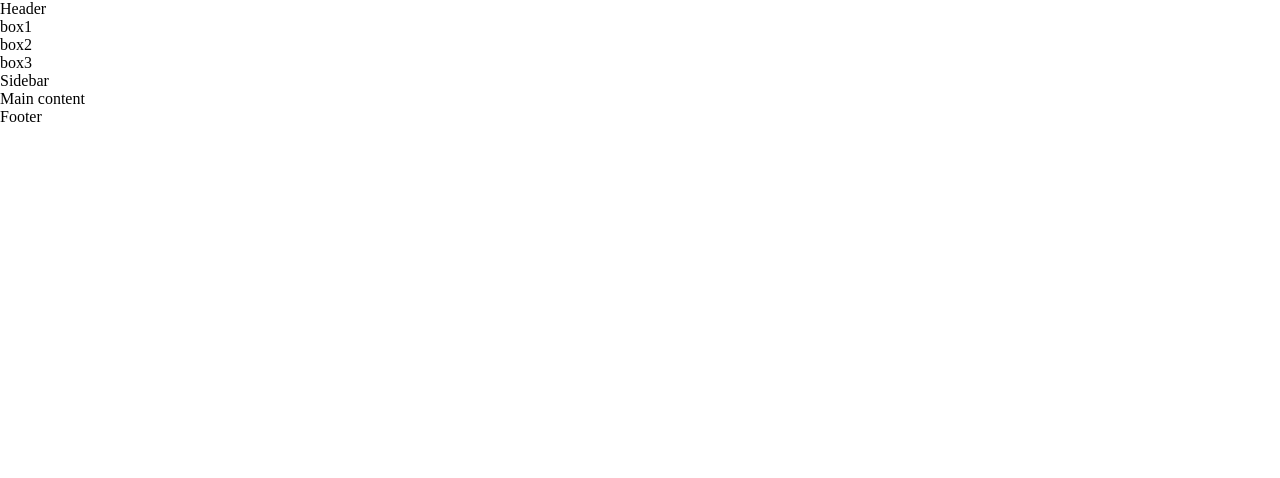
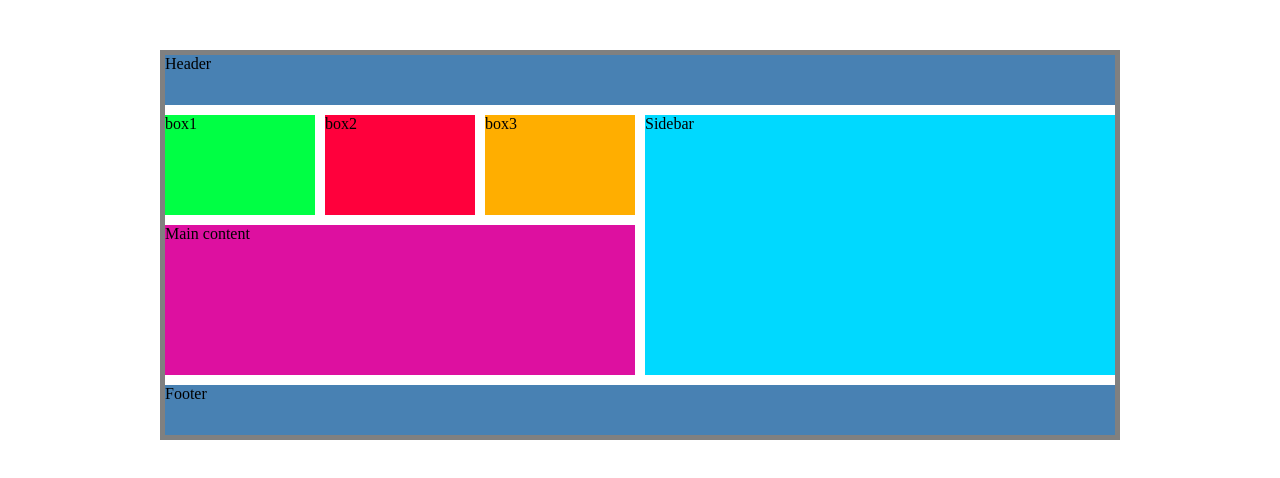
Before and after one commit to ashrafbd1496/cssgrid, a plain HTML site: page thapa-layout.html in a window 1280 px wide. Drawn offline with Linux system fonts and the light colour scheme.

Commit message:
layout done

```diff
--- a/thapa-layout.css
+++ b/thapa-layout.css
@@ -3,3 +3,49 @@
     padding: 0;
     box-sizing: border-box;
 }
+
+.header {
+    background-color: rgb(72, 129, 179);
+    grid-column: 1/-1;
+}
+
+.box1 {
+    background-color: rgb(0, 255, 68);
+}
+
+.box2 {
+    background-color: rgb(255, 0, 60);
+}
+
+.box3 {
+    background-color: rgb(255, 174, 0);
+}
+
+.sidebar {
+    background-color: rgb(0, 217, 255);
+    grid-column: 4;
+    grid-row: 2/4;
+}
+
+.maincontent {
+    background-color: rgb(221, 16, 160);
+    /* grid-column: 1/4; */
+    grid-column: 1/ span 3;
+}
+
+.footer {
+    background-color: rgb(72, 129, 179);
+    grid-column: 1/-1;
+}
+
+.grid-layout {
+    display: grid;
+    width: 75%;
+    margin: 50px auto;
+    border: 5px solid gray;
+    grid-template-rows: 50px 100px 150px 50px;
+    /* grid-template-columns: 150px 150px 150px 100px; */
+    /* grid-template-columns: repeat(3, 150px) 100px; */
+    grid-template-columns: repeat(3, 150px) 1fr;
+    gap: 10px;
+}
```
